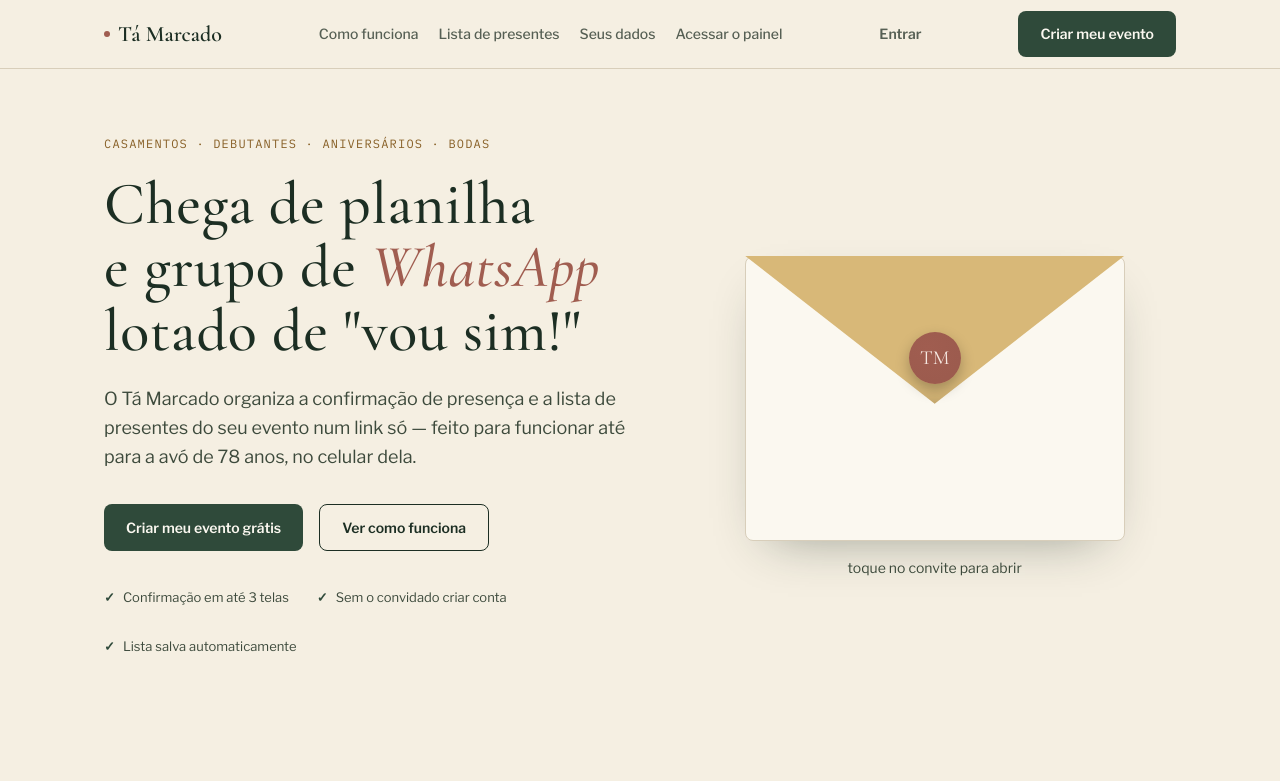
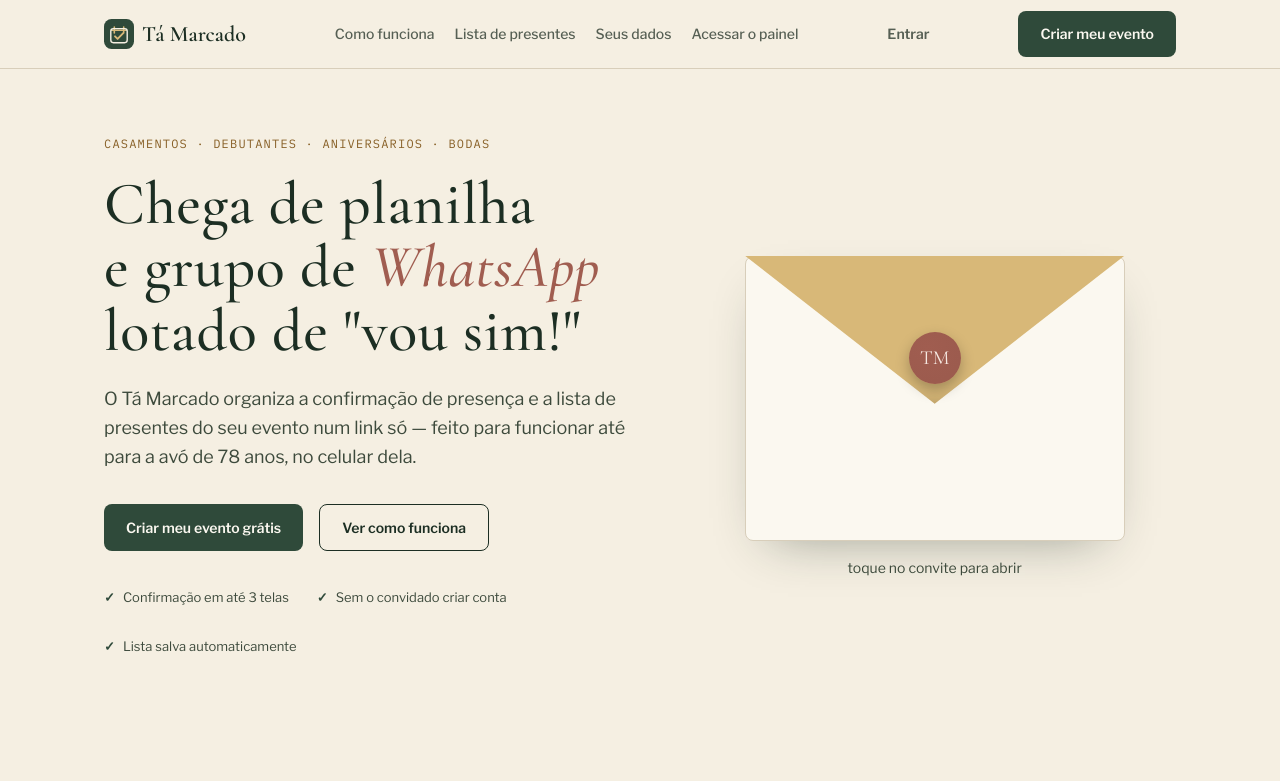
Before and after one commit to LucasRafael10/T-Marcado, a website: page public/index.html in a window 1280 px wide. Shown: the top 781 px of the page. Drawn offline with nearby package versions, Linux system fonts and the light colour scheme.

Commit message:
Update index.html

```diff
--- a/public/index.html
+++ b/public/index.html
@@ -18,7 +18,7 @@
 <!-- ===================== CABEÇALHO ===================== -->
 <header class="site">
   <nav class="wrap">
-    <div class="logo"><span class="dot"></span>Tá Marcado</div>
+  <div class="logo"><img src="logo-mark.svg" alt="" width="30" height="30">Tá Marcado</div>
     <div class="links">
       <a href="#como-funciona">Como funciona</a>
       <a href="#presentes">Lista de presentes</a>
```
